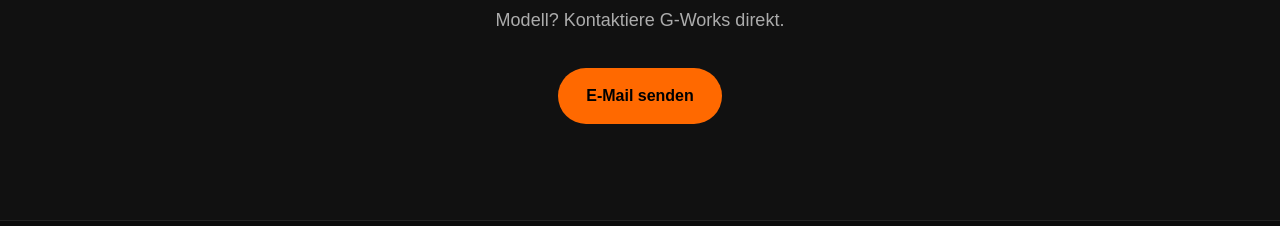
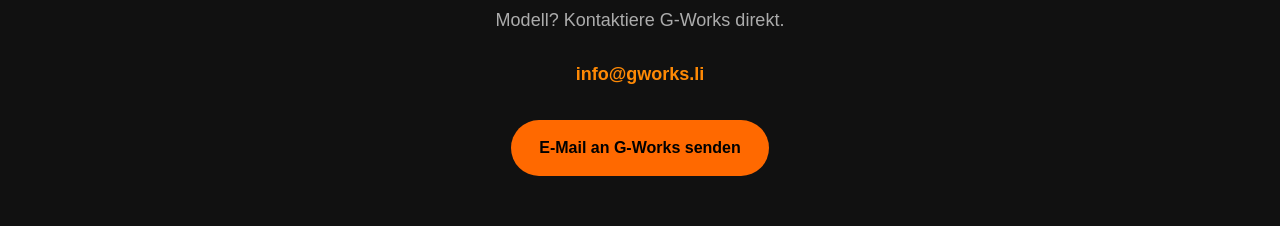
Before and after one commit to G-Works-LI/gworks-website, a Next.js app: page /asw28 in a window 1280 px wide. Shown: the part 8594-8820 px from the top of the page. Built offline with nearby package versions, Linux system fonts and the light colour scheme.

Commit message:
Add visible contact email to ASW28 page

```diff
--- a/app/asw28/page.tsx
+++ b/app/asw28/page.tsx
@@ -539,11 +539,15 @@
       Sonderlösung für dein Modell? Kontaktiere G-Works direkt.
     </p>
 
+    <p className="mt-6 text-lg font-black text-orange-400">
+      info@gworks.li
+    </p>
+
     <a
-            href="mailto:info"
+      href="mailto:info@gworks.li?subject=Anfrage%20zu%20G-Works%20RC%20ASW%2028%20V2"
       className="mt-8 inline-flex w-full justify-center rounded-full bg-orange-500 px-7 py-4 font-black text-black no-underline transition hover:bg-orange-400 sm:w-auto"
     >
-            E-Mail senden
+      E-Mail an G-Works senden
     </a>
   </div>
 </section>
```
Lines whose indentation alone changed are shown as unchanged.
